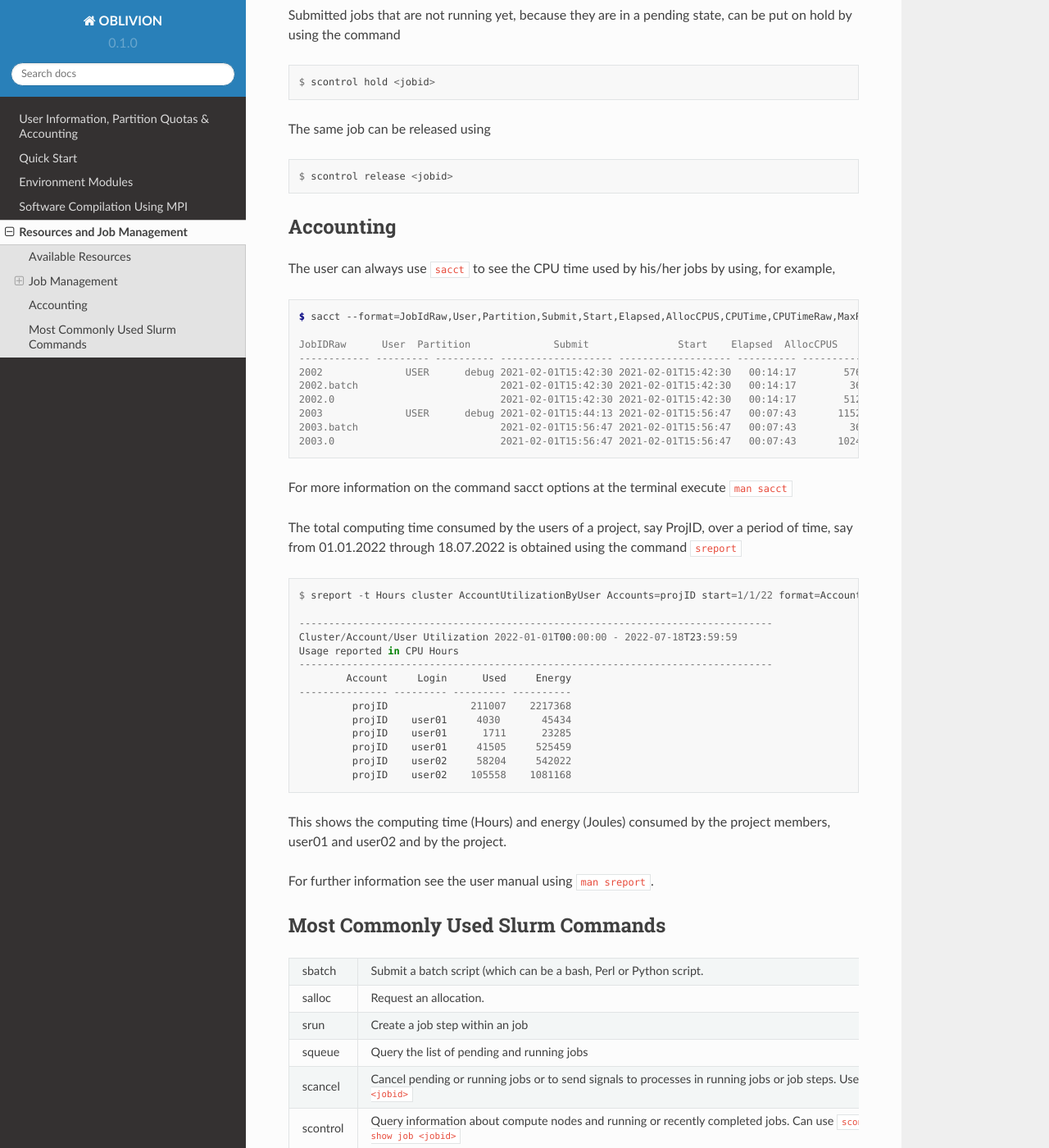
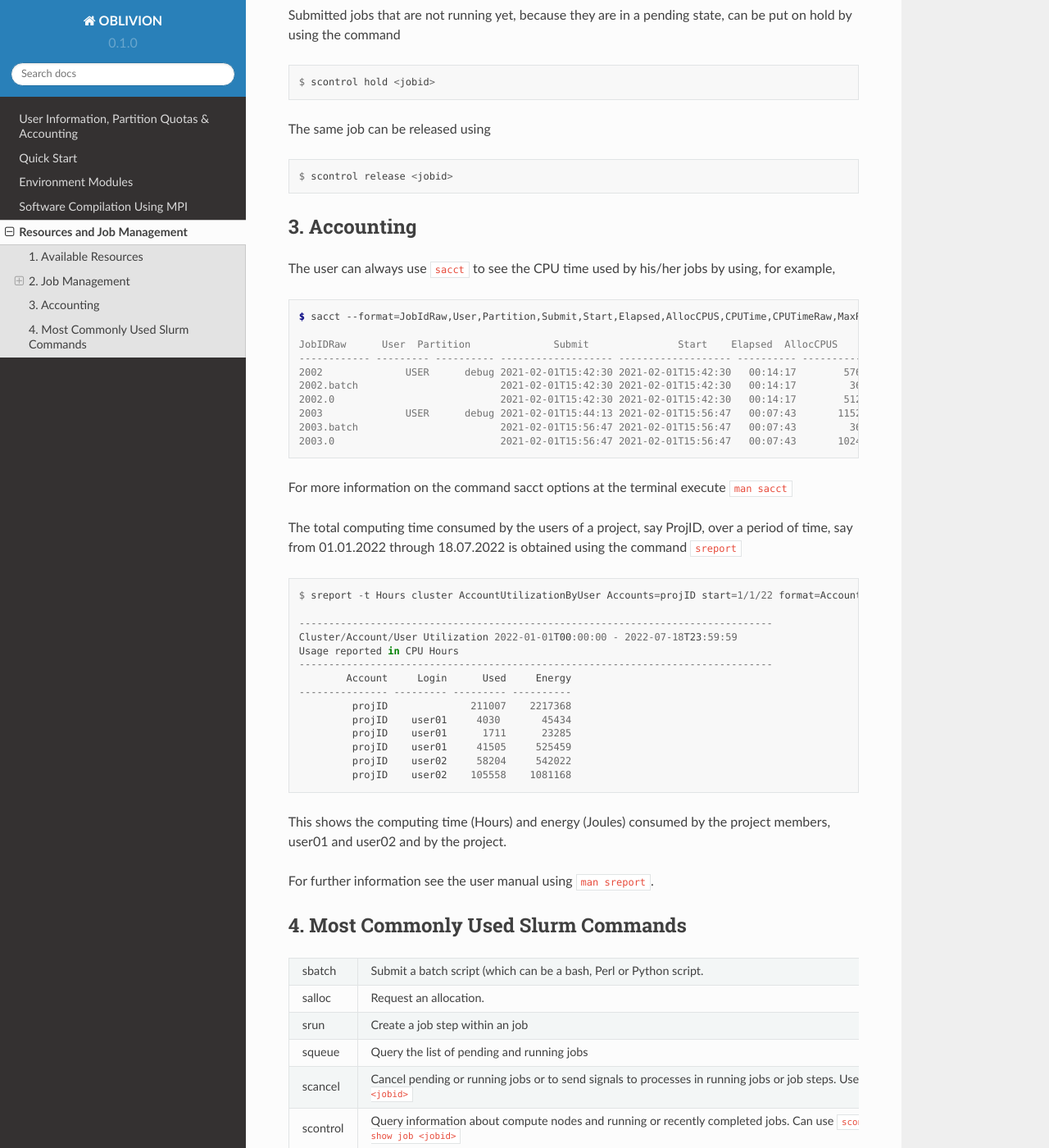
Before and after one commit to mavillez/Oblivion, a Sphinx documentation site: the page built from docs/source/management.rst, in a window 1280 px wide and 1400 px high, scrolled down 2335 px. Shown: the whole window at 82% size. Built offline with Sphinx 7.4.7 and the Read the Docs theme 2.0.0, drawn with Linux system fonts in a browser that asks for light colours; some of the changed text lies outside the part shown.

Commit message:
Update management.rst

```diff
--- a/docs/source/management.rst
+++ b/docs/source/management.rst
@@ -8,8 +8,8 @@ Resources and job management are managed by `SLURM Work Manager <https://slurm.s
 #. Accounting
 #. Slurm commands
 
-Available Resources
--------------------
+1. Available Resources
+----------------------
 
 To check the available resources the user should execute ``sinfo``
 
@@ -28,8 +28,8 @@ To check the available resources the user should execute ``sinfo``
 
 and execute ``squeue`` that gives the compute nodes in use and the jobs status. In some systems one can see all jobs while in others it is limited to the user. (see example below)
 
-Job Management
---------------
+2. Job Management
+-----------------
 
 Job Submission
 ~~~~~~~~~~~~~~
@@ -124,8 +124,8 @@ The same job can be released using
 
   $ scontrol release <jobid>
 
-Accounting
-----------
+3. Accounting
+-------------
 
 The user can always use ``sacct`` to see the CPU time used by his/her jobs by using, for example,
 
@@ -168,8 +168,8 @@ This shows the computing time (Hours) and energy (Joules) consumed by the projec
 
 For further information see the user manual using ``man sreport``.
 
-Most Commonly Used Slurm Commands
----------------------------------
+4. Most Commonly Used Slurm Commands
+------------------------------------
 
 .. list-table::
 
```
